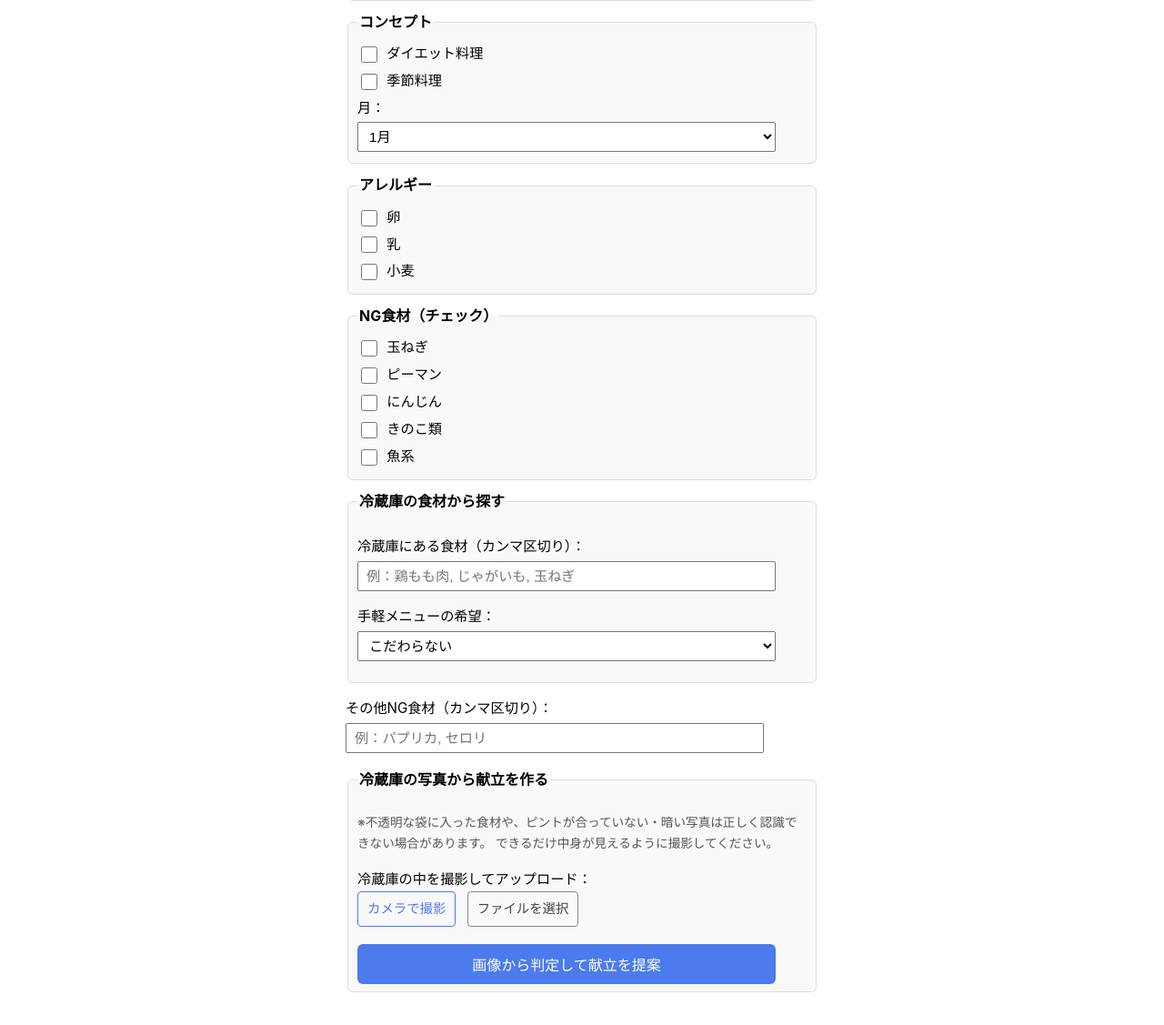
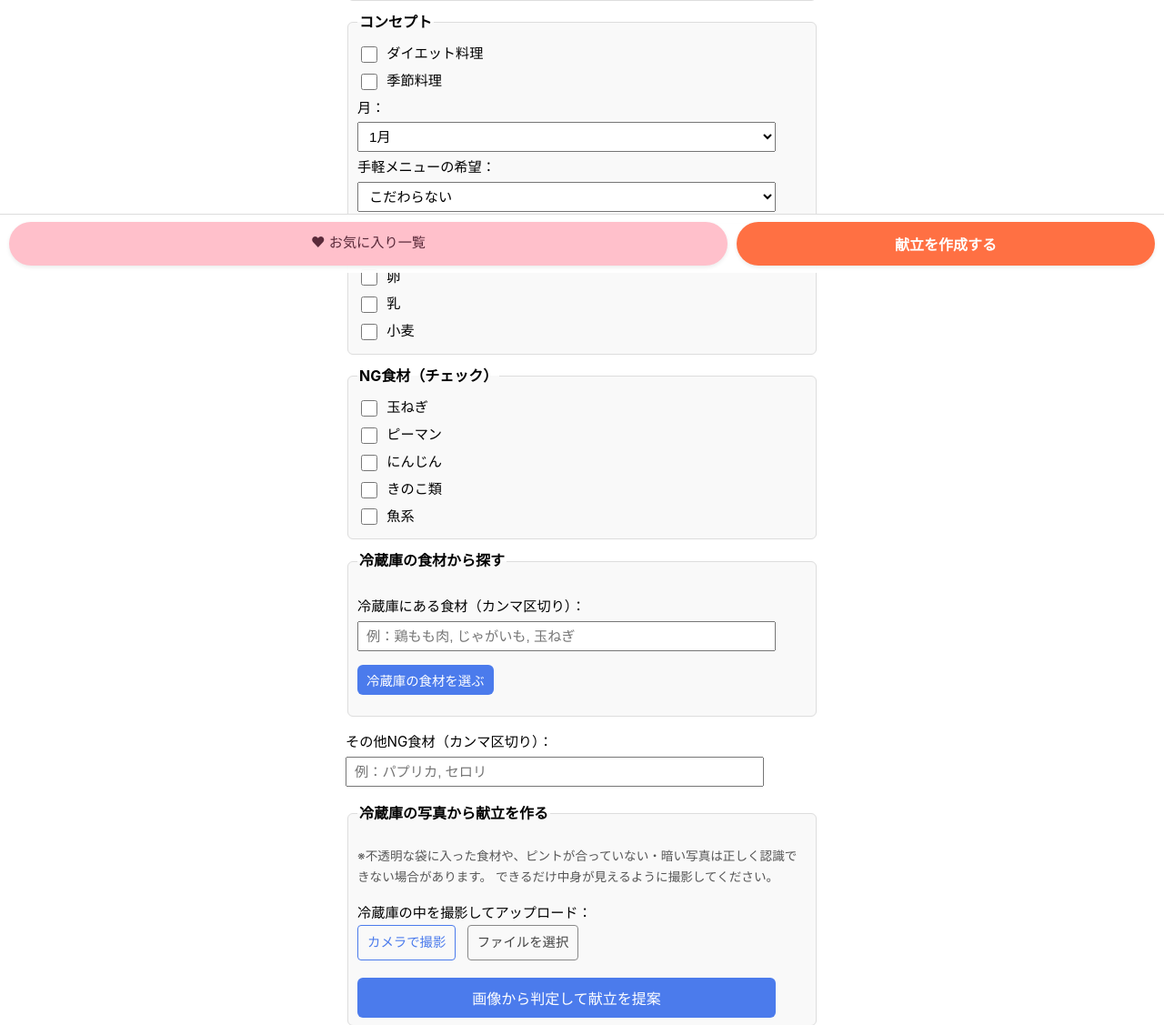
Before and after one commit to tkgorira/auto_menu, a Flask app: page / in a window 1280 px wide. Shown: the part 500-1627 px from the top of the page at 91% size. Before the commit the page ends 1591 px from the top, so only its background shows below. Run offline with Flask 3, Linux system fonts and the light colour scheme; data comes from the database, SQL or seed files in the repository.

Commit message:
Move easy_level, add ingredients modal and desktop bottom button

```diff
--- a/templates/index.html
+++ b/templates/index.html
@@ -5,15 +5,12 @@
     <title>今晩の夕食なに作ろう？食材から自動で献立提案する無料Webアプリ｜まいにち献立ナビ</title>
     <meta name="viewport" content="width=device-width, initial-scale=1">
 
-    <!-- 説明文を検索結果向けに調整 -->
     <meta name="description"
-          content="「今晩の夕食なに作ろう？」という悩みを解消する、自動献立提案サイトです。冷蔵庫の中身の写真から献立を作成出来ます。冷蔵庫の食材やアレルギー、NG食材を入力するだけで、今日の朝・昼・夜の献立をまとめて提案します。">
+          content="「今晩の夕食なに作ろう？」という悩みを解消する、自動献立提案サイトです。冷蔵庫の食材やアレルギー、NG食材を入力するだけで、今日の朝・昼・夜の献立をまとめて提案します。">
 
-    <!-- PWA: manifest と テーマカラー -->
     <link rel="manifest" href="/static/manifest.json">
     <meta name="theme-color" content="#ff9800">
 
-    <!-- Google tag (gtag.js) - GA4 -->
     <script async src="https://www.googletagmanager.com/gtag/js?id=G-01N9G096RH"></script>
     <script>
       window.dataLayer = window.dataLayer || [];
@@ -125,7 +122,7 @@
             margin-bottom: 4px;
         }
 
-        /* 画面下部固定の2ボタンバー */
+        /* 画面下部固定の2ボタンバー（PCでも表示） */
         .fixed-fab-bar {
             position: fixed;
             bottom: 0;
@@ -166,12 +163,6 @@
             opacity: 0.9;
         }
 
-        @media (min-width: 801px) {
-            .fixed-fab-bar {
-                display: none;
-            }
-        }
-
         @media (max-width: 600px) {
             body {
                 padding: 6px 8px 80px;
@@ -181,8 +172,49 @@
                 align-items: flex-start;
             }
             .login-area {
-                text-align:左;
+                text-align: left;
             }
+        }
+
+        /* モーダル用 */
+        .modal-overlay {
+            position: fixed;
+            inset: 0;
+            background: rgba(0,0,0,0.4);
+            display: none;
+            align-items: center;
+            justify-content: center;
+            z-index: 1000;
+        }
+        .modal-content {
+            background: #fff;
+            padding: 12px;
+            border-radius: 8px;
+            max-width: 480px;
+            width: 90%;
+            max-height: 80vh;
+            overflow-y: auto;
+            box-shadow: 0 4px 12px rgba(0,0,0,0.2);
+        }
+        .modal-content h2 {
+            font-size: 1.1rem;
+            margin-top: 0;
+        }
+        .modal-actions {
+            display: flex;
+            justify-content: flex-end;
+            gap: 8px;
+            margin-top: 8px;
+        }
+        .btn-secondary {
+            background-color: #ccc;
+            color: #333;
+        }
+        .inline-button {
+            display: inline-block;
+            width: auto;
+            padding: 6px 10px;
+            font-size: 0.9rem;
         }
     </style>
 </head>
@@ -200,7 +232,6 @@
         </div>
     </div>
 
-    <!-- サイトの概要説明 -->
     <p>
       「今晩の夕食なに作ろう？」という悩みを解消するための自動献立提案サイトです。冷蔵庫の食材やアレルギー、NG食材を入力するだけで、朝食・昼食・夕食の献立を自動で作成します。
     </p>
@@ -236,7 +267,6 @@
             </label>
         </fieldset>
 
-        <!-- 料理タイプの選択（和食・洋食・中華） -->
         <fieldset>
             <legend>料理タイプ</legend>
             <label for="cuisine">
@@ -277,6 +307,14 @@
                     <option value="12">12月</option>
                 </select>
             </label>
+
+            <label>
+                手軽メニューの希望：<br>
+                <select name="easy_level">
+                    <option value="normal" selected>こだわらない</option>
+                    <option value="easy">手軽（時短・簡単）</option>
+                </select>
+            </label>
         </fieldset>
 
         <fieldset>
@@ -300,15 +338,13 @@
             <p>
                 冷蔵庫にある食材（カンマ区切り）：<br>
                 <input type="text" name="have_ingredients"
+                       id="have_ingredients"
                        placeholder="例：鶏もも肉, じゃがいも, 玉ねぎ">
             </p>
-
             <p>
-                手軽メニューの希望：<br>
-                <select name="easy_level">
-                    <option value="normal" selected>こだわらない</option>
-                    <option value="easy">手軽（時短・簡単）</option>
-                </select>
+                <button type="button" class="inline-button" id="open-ingredients-modal">
+                    冷蔵庫の食材を選ぶ
+                </button>
             </p>
         </fieldset>
 
@@ -316,8 +352,44 @@
             その他NG食材（カンマ区切り）：<br>
             <input type="text" name="ng_ingredients" placeholder="例：パプリカ, セロリ">
         </p>
-        <!-- ここにあった「献立を作成する」ボタンは削除 -->
     </form>
+
+    <!-- 冷蔵庫食材選択モーダル -->
+    <div class="modal-overlay" id="ingredients-modal">
+        <div class="modal-content">
+            <h2>冷蔵庫の食材を選択</h2>
+            <p style="font-size:0.85rem; color:#555;">
+                よく使う食材をチェックしてください。選択結果は「冷蔵庫にある食材」に反映されます。
+            </p>
+            <div>
+                <label><input type="checkbox" value="鶏もも肉"> 鶏もも肉</label>
+                <label><input type="checkbox" value="鶏むね肉"> 鶏むね肉</label>
+                <label><input type="checkbox" value="豚こま切れ肉"> 豚こま切れ肉</label>
+                <label><input type="checkbox" value="牛こま切れ肉"> 牛こま切れ肉</label>
+                <label><input type="checkbox" value="鮭切り身"> 鮭切り身</label>
+                <label><input type="checkbox" value="卵"> 卵</label>
+                <label><input type="checkbox" value="豆腐"> 豆腐</label>
+                <label><input type="checkbox" value="キャベツ"> キャベツ</label>
+                <label><input type="checkbox" value="白菜"> 白菜</label>
+                <label><input type="checkbox" value="玉ねぎ"> 玉ねぎ</label>
+                <label><input type="checkbox" value="じゃがいも"> じゃがいも</label>
+                <label><input type="checkbox" value="にんじん"> にんじん</label>
+                <label><input type="checkbox" value="ブロッコリー"> ブロッコリー</label>
+                <label><input type="checkbox" value="ご飯"> ご飯</label>
+                <label><input type="checkbox" value="食パン"> 食パン</label>
+                <label><input type="checkbox" value="ヨーグルト"> ヨーグルト</label>
+                <!-- 必要に応じてここに食材を追加 -->
+            </div>
+            <div class="modal-actions">
+                <button type="button" class="btn-secondary inline-button" id="close-ingredients-modal">
+                    キャンセル
+                </button>
+                <button type="button" class="inline-button" id="apply-ingredients-modal">
+                    選択を反映
+                </button>
+            </div>
+        </div>
+    </div>
 
     <!-- 画像から献立を作るフォーム（Vision用） -->
     <form id="photo-form" action="{{ url_for('upload_photo') }}" method="post" enctype="multipart/form-data" style="margin-top: 16px;">
@@ -330,7 +402,6 @@
             <p>
                 冷蔵庫の中を撮影してアップロード：<br>
 
-                <!-- カメラで撮影 -->
                 <label style="display:inline-block; margin-right:8px;">
                   <span style="display:inline-block; padding:6px 10px; border-radius:4px;
                                border:1px solid #4b7bec; color:#4b7bec; font-size:0.9rem; cursor:pointer;">
@@ -344,7 +415,6 @@
                     style="display:none;">
                 </label>
 
-                <!-- 写真フォルダなどから選択 -->
                 <label style="display:inline-block;">
                   <span style="display:inline-block; padding:6px 10px; border-radius:4px;
                                border:1px solid #888; color:#444; font-size:0.9rem; cursor:pointer;">
@@ -362,6 +432,43 @@
             <button type="submit">画像から判定して献立を提案</button>
         </fieldset>
     </form>
+
+    <!-- モーダル制御とフォーム送信 -->
+    <script>
+      const openBtn = document.getElementById("open-ingredients-modal");
+      const modal = document.getElementById("ingredients-modal");
+      const closeBtn = document.getElementById("close-ingredients-modal");
+      const applyBtn = document.getElementById("apply-ingredients-modal");
+      const haveInput = document.getElementById("have_ingredients");
+
+      openBtn.addEventListener("click", () => {
+        modal.style.display = "flex";
+      });
+
+      closeBtn.addEventListener("click", () => {
+        modal.style.display = "none";
+      });
+
+      // オーバーレイクリックで閉じる
+      modal.addEventListener("click", (e) => {
+        if (e.target === modal) {
+          modal.style.display = "none";
+        }
+      });
+
+      applyBtn.addEventListener("click", () => {
+        const checks = modal.querySelectorAll("input[type='checkbox']:checked");
+        const values = Array.from(checks).map(c => c.value.trim());
+        // 既存の手入力とマージ（重複を除く）
+        const current = haveInput.value
+          .split(",")
+          .map(s => s.trim())
+          .filter(s => s.length > 0);
+        const all = Array.from(new Set(current.concat(values)));
+        haveInput.value = all.join(", ");
+        modal.style.display = "none";
+      });
+    </script>
 
     <!-- PWA: Service Worker 登録 -->
     <script>
```
